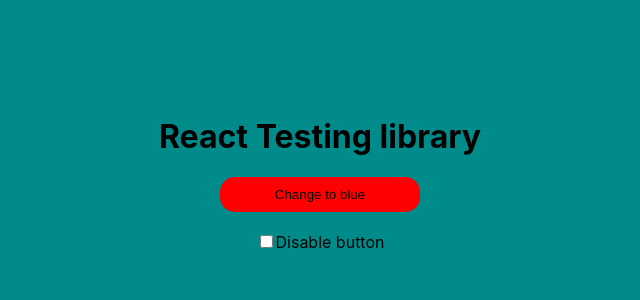
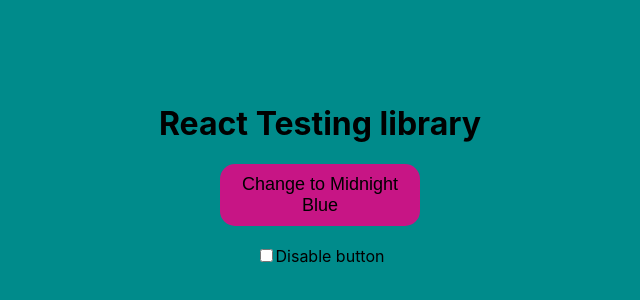
Before and after one commit to YuliyaMinsk/test-react-app, a React (Create React App) app: page / in a window 1280 px wide. Shown: the part 226-526 px from the top of the page, without its empty margins (320-960 px from the left). Built offline with nearby package versions, Linux system fonts and the light colour scheme.

Commit message:
feat: update code and tests with other colors for button

```diff
--- a/src/App.css
+++ b/src/App.css
@@ -1,38 +1,47 @@
-.App {
-  text-align: center;
+.main-container {
+  margin: 0 auto;
+  background-color: darkcyan;
+  height: 100vh;
+  overflow: hidden;
+  display: flex;
+  flex-direction: column;
+  justify-content: center;
+  align-items: center;
 }
 
-.App-logo {
-  height: 40vmin;
-  pointer-events: none;
+.header {
+  font-weight: bold;
 }
 
-@media (prefers-reduced-motion: no-preference) {
-  .App-logo {
-    animation: App-logo-spin infinite 20s linear;
-  }
+.button {
+  padding: 10px;
+  border-radius: 15px;
+  border: none;
+  width: 200px;
+  transition: all 0.3s ease-out;
+  font-size: large;
 }
 
-.App-header {
-  background-color: #282c34;
-  min-height: 100vh;
-  display: flex;
-  flex-direction: column;
-  align-items: center;
-  justify-content: center;
-  font-size: calc(10px + 2vmin);
-  color: white;
+.red {
+  background-color: red;
 }
 
-.App-link {
-  color: #61dafb;
+.blue {
+  background-color: blue;
 }
 
-@keyframes App-logo-spin {
-  from {
-    transform: rotate(0deg);
-  }
-  to {
-    transform: rotate(360deg);
-  }
+.disable {
+  background-color: gray;
 }
+
+.midnight-blue {
+  background-color: midnightblue;
+}
+
+.medium-violet-red {
+  background-color: mediumvioletred;
+}
+
+.checkbox-container {
+  margin-top: 20px;
+}
--- a/src/App.js
+++ b/src/App.js
@@ -1,15 +1,19 @@
 import { useState } from 'react';
 import './App.css';
+
+export function camelCaseColorWithDash(colorName) {
+  return colorName.split(/(?=[A-Z])/).join('-').toLowerCase();
+}
 
 export function camelCaseColorWithSpace(colorName) {
   return colorName.split(/(?=[A-Z])/).join(' ');
 }
 
 function App() {
-  const [buttonColor, setButtonColor] = useState('red');
+  const [buttonColor, setButtonColor] = useState('MediumVioletRed');
   const [buttonStatus, setButtonStatus] = useState(false);
 
-  const newButtonColor = buttonColor === 'red' ? 'blue' : 'red';
+  const newButtonColor = buttonColor === 'MediumVioletRed' ? 'MidnightBlue' : 'MediumVioletRed';
 
   const changeColor = () => {
     setButtonColor(newButtonColor);
@@ -23,11 +27,11 @@
     <div className="main-container">
       <h1 className="header">React Testing library</h1>
       <button
-        className={`button ${buttonStatus ? 'disable' : buttonColor}`}
+        className={`button ${buttonStatus ? 'disable' : camelCaseColorWithDash(buttonColor)}`}
         disabled={buttonStatus}
         onClick={changeColor}
       >
-        Change to {newButtonColor}
+        Change to {camelCaseColorWithSpace(newButtonColor)}
       </button>
       <div className="checkbox-container">
         <input
--- a/src/index.css
+++ b/src/index.css
@@ -17,42 +17,3 @@
   font-family: source-code-pro, Menlo, Monaco, Consolas, 'Courier New',
     monospace;
 }
-
-.main-container {
-  margin: 0 auto;
-  background-color: darkcyan;
-  height: 100vh;
-  overflow: hidden;
-  display: flex;
-  flex-direction: column;
-  justify-content: center;
-  align-items: center;
-}
-
-.header {
-  font-weight: bold;
-}
-
-.button {
-  padding: 10px;
-  border-radius: 15px;
-  border: none;
-  width: 200px;
-  transition: all 0.3s ease-out;
-}
-
-.red {
-  background-color: red;
-}
-
-.blue {
-  background-color: blue;
-}
-
-.disable {
-  background-color: gray;
-}
-
-.checkbox-container {
-  margin-top: 20px;
-}
```
Also changed, not shown: 1 other file (tests, documents, lock files or other folders).
